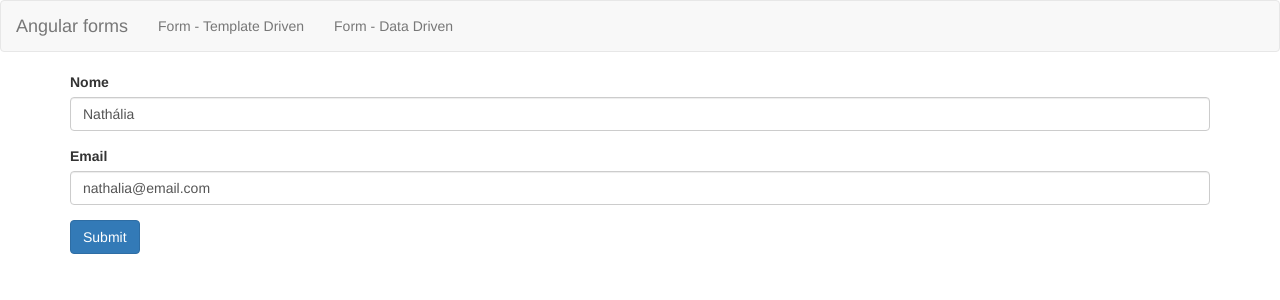
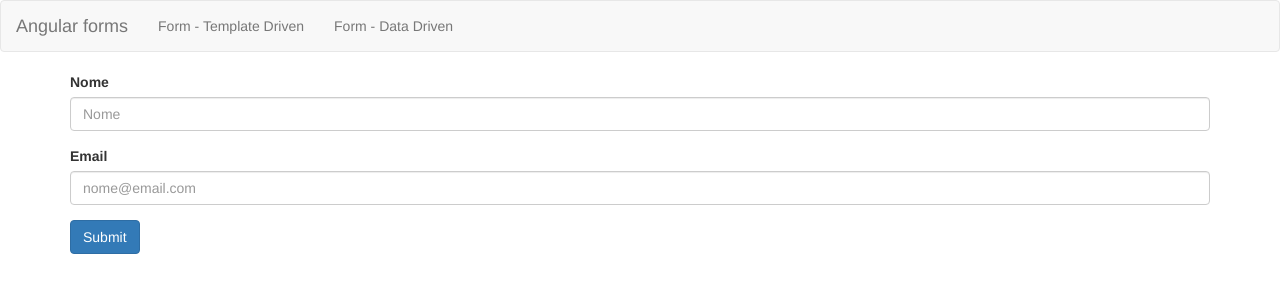
Before and after one commit to nathaliareboucas/angular-v2-v4, an Angular app in the folder forms/: page /templateForm in a window 1280 px wide. Shown: the top 300 px of the page. Built offline with nearby package versions, Linux system fonts and the light colour scheme.

Commit message:
Forms (template driven) Aplicando CSS na validação dos campos

```diff
--- a/forms/src/app/template-form/template-form.component.css
+++ b/forms/src/app/template-form/template-form.component.css
@@ -0,0 +1,3 @@
+.ng-invalid.ng-touched:not(form) {
+    border: 1px solid red;
+}
--- a/forms/src/app/template-form/template-form.component.ts
+++ b/forms/src/app/template-form/template-form.component.ts
@@ -8,8 +8,8 @@ import { Component, OnInit } from '@angular/core';
 export class TemplateFormComponent implements OnInit {
 
   usuario: any = {
-    nome: 'Nathália',
-    email: 'nathalia@email.com'
+    nome: null,
+    email: null
   };
 
   constructor() { }
```
Also changed, not shown: forms/src/app/template-form/template-form.component.html (line endings or trailing spaces).
